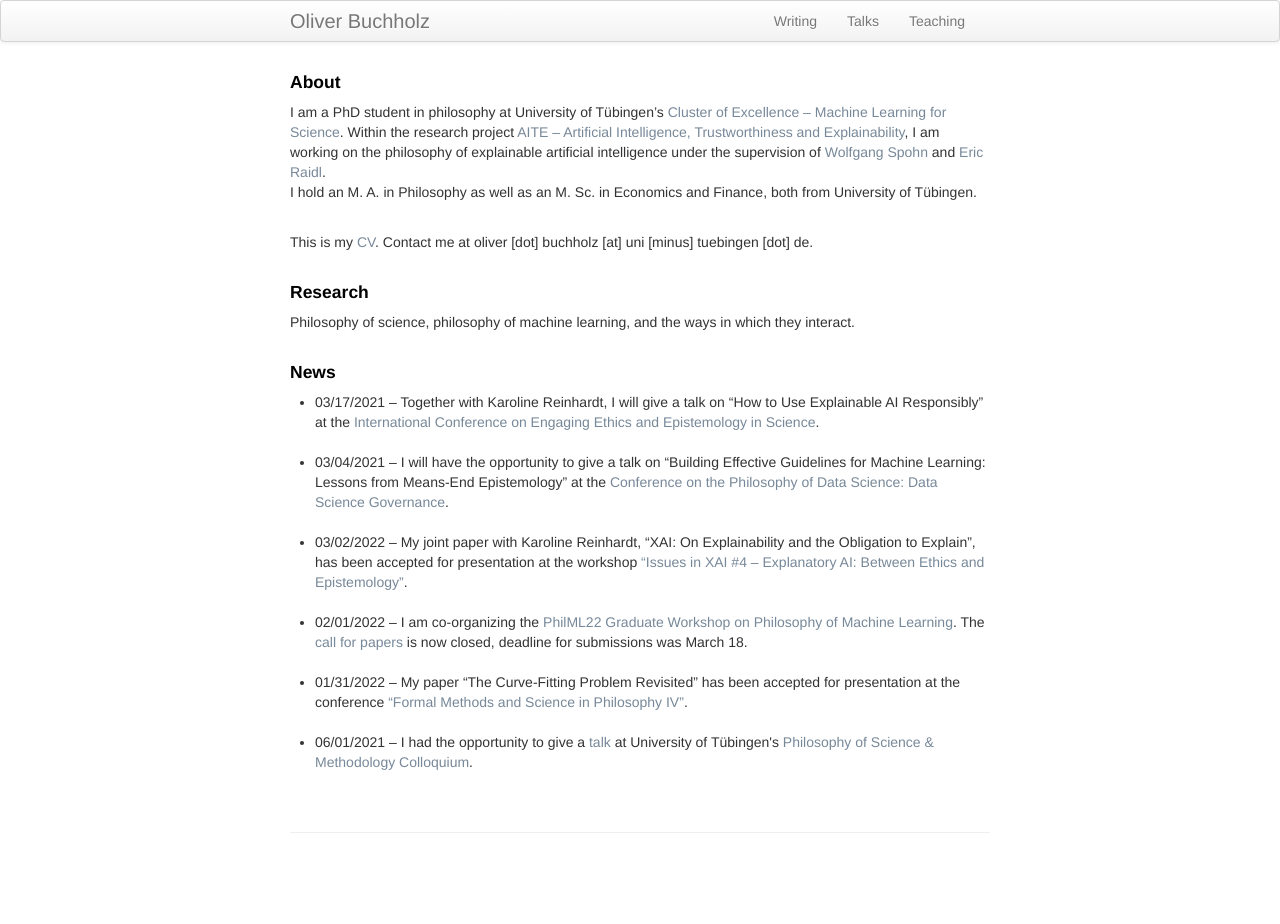
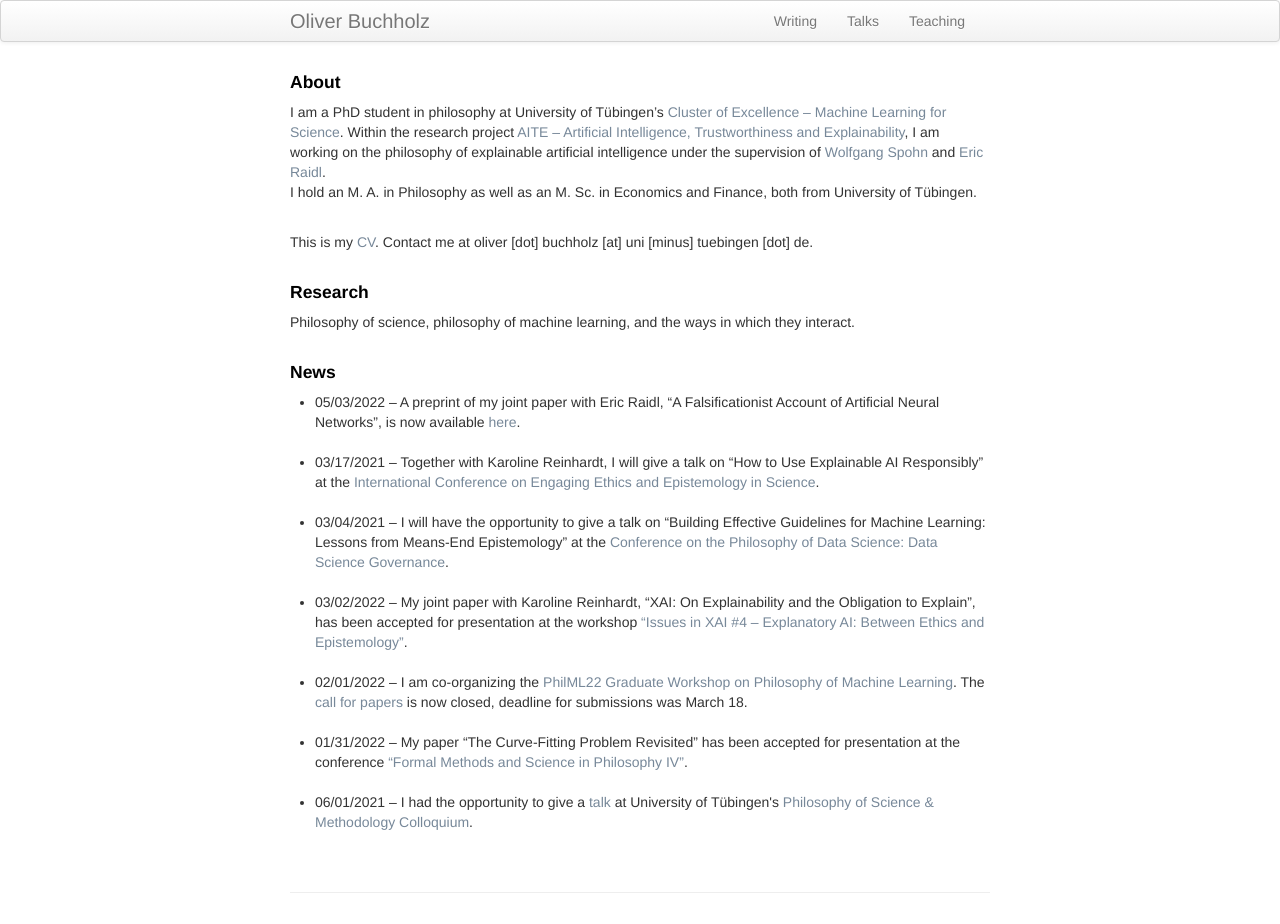
Before and after one commit to oliverbuchholz/oliverbuchholz.github.io, a Jekyll site: the page built from index.md, in a window 1280 px wide. Built offline with Jekyll 4.4.1, drawn with Linux system fonts in a browser that asks for light colours; before the commit the page ends 900 px from its top, so only the background shows below that.

Commit message:
added arXiv upload

```diff
--- a/index.md
+++ b/index.md
@@ -21,6 +21,9 @@ Philosophy of science, philosophy of machine learning, and the ways in which the
 <h4> News </h4>
 
 <ul>
+<li> 05/03/2022 &ndash; A preprint of my joint paper with Eric Raidl, &ldquo;A Falsificationist Account of Artificial Neural Networks&rdquo;, is now available <a href="https://arxiv.org/abs/2205.01421" target="_blank">here</a>.<br><br>
+</li>
+
 <li> 03/17/2021 &ndash; Together with Karoline Reinhardt, I will give a talk on &ldquo;How to Use Explainable AI Responsibly&rdquo; at the <a href="https://grk2073.org/eesconference2022/" target="_blank">International Conference on Engaging Ethics and Epistemology in Science</a>.<br><br>
 </li>
 
```
